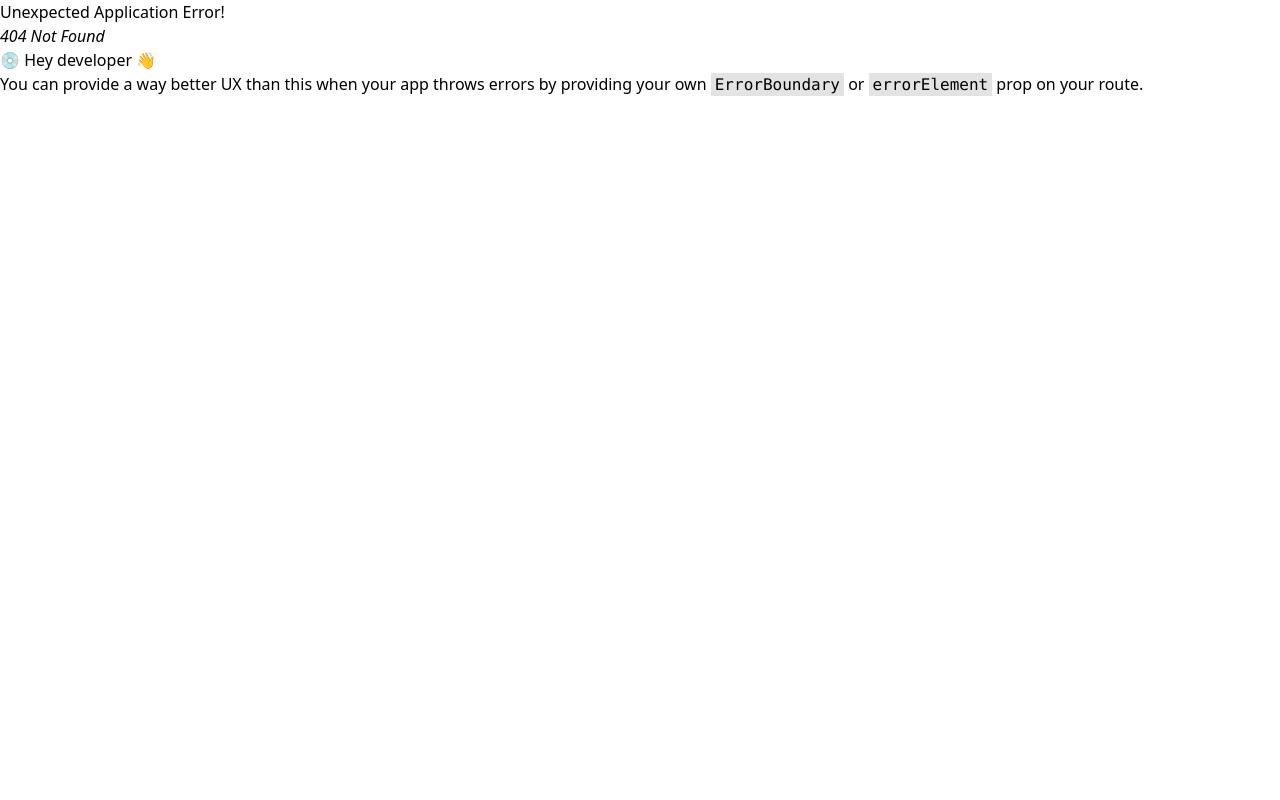
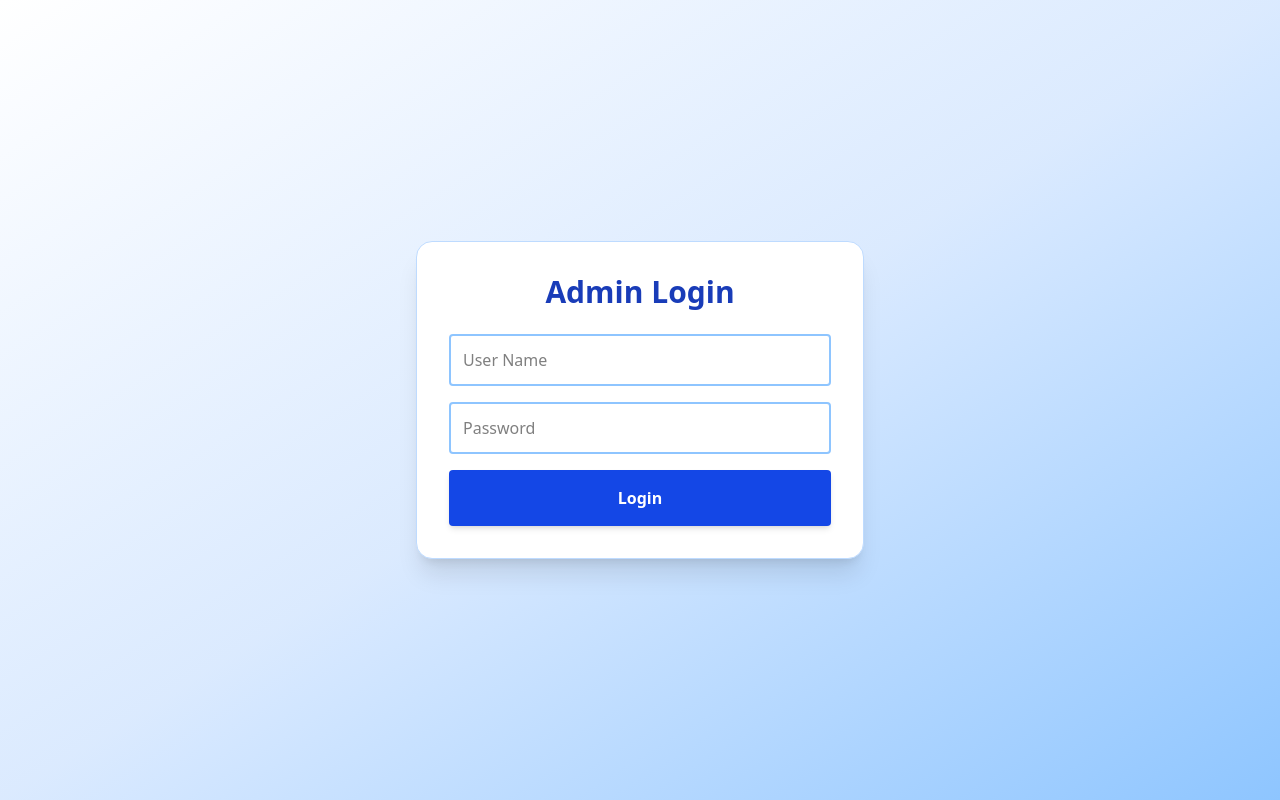
Before and after one commit to PCS-Global-Private-Limited/3943-Rupam-LoginPage, a React (Vite) app in the folder Frontend/: page /admin/login in a window 1280 px wide. Before the commit this address had no page. Built offline with nearby package versions, Linux system fonts and the light colour scheme.

Commit message:
Login route added

```diff
--- a/Frontend/src/App.jsx
+++ b/Frontend/src/App.jsx
@@ -6,6 +6,7 @@ import Signup from "./components/Signup";
 import Login from "./components/Login";
 import Chat from "./components/Chat";
 import Dashboard from "./components/Dashboard";
+import AdminLogin from "./components/AdminLogin";
 
 function App() {
   const router = createBrowserRouter([
@@ -28,6 +29,10 @@ function App() {
     {
       path:"/admin/dashboard",
       element:<Dashboard/>
+    },
+    {
+      path:"/admin/login",
+      element:<AdminLogin/>
     }
   ]);
 
--- /dev/null
+++ b/Frontend/src/components/AdminLogin.jsx
@@ -0,0 +1,82 @@
+import { useState, useEffect } from "react";
+import { useNavigate, Link, useLocation } from "react-router-dom";
+
+const AdminLogin = () => {
+  const [authError, setAuthError] = useState("");
+  const [authLoading, setAuthLoading] = useState(false);
+  const [userName, setUserName] = useState(useLocation().state?.userName);
+  const [password, setPassword] = useState(useLocation().state?.password);
+  const navigate = useNavigate();
+
+  const login = async (userName, password) => {
+    setAuthLoading(true);
+    setAuthError("");
+
+    const responce = await fetch("http://localhost:5080/admin/login", {
+      method: "POST",
+      headers: { "Content-Type": "application/json" },
+      body: JSON.stringify({ userName: userName, password: password }),
+    });
+
+    const data = await responce.json();
+    setAuthLoading(false);
+    if (data.token) {
+      localStorage.setItem("token", data.token);
+      navigate("/admin/dashboard");
+    } else {
+      setAuthError(data.message || "Login Failed");
+    }
+  };
+
+  useEffect(() => {
+    if (localStorage.getItem("token")) {
+      navigate("/admin/dashboard");
+    }
+  }, [navigate]);
+
+  return (
+    <div className="min-h-screen flex items-center justify-center bg-gradient-to-br from-white via-blue-100 to-blue-300">
+      <div className="max-w-md w-full p-8 bg-white rounded-2xl shadow-xl border border-blue-200">
+        <h2 className="text-3xl font-extrabold mb-6 text-center text-blue-800 ">
+          Admin Login
+        </h2>
+        {authError && (
+          <div className="mb-3 text-center text-red-600 font-semibold">
+            {authError}
+          </div>
+        )}
+        <form
+          onSubmit={(e) => {
+            e.preventDefault();
+            login(userName, password);
+          }}
+        >
+          <input
+            type="text"
+            value={userName}
+            onChange={(e) => setUserName(e.target.value)}
+            className="p-3 border-2 border-blue-300 rounded w-full mb-4 focus:outline-none focus:ring-2 focus:ring-blue-400 text-black bg-white"
+            placeholder="User Name"
+          />
+
+          <input
+            type="password"
+            value={password}
+            onChange={(e) => setPassword(e.target.value)}
+            className="p-3 border-2 border-blue-300 rounded w-full mb-4 focus:outline-none focus:ring-2 focus:ring-blue-400 text-black bg-white"
+            placeholder="Password"
+          />
+
+          <button
+            type="submit"
+            className="px-4 py-4 bg-blue-700 hover:bg-black text-white rounded w-full font-semibold transition-colors duration-200 shadow-md"
+          >
+            {authLoading ? "Logging in..." : "Login"}
+          </button>
+        </form>
+      </div>
+    </div>
+  );
+};
+
+export default AdminLogin;
```
